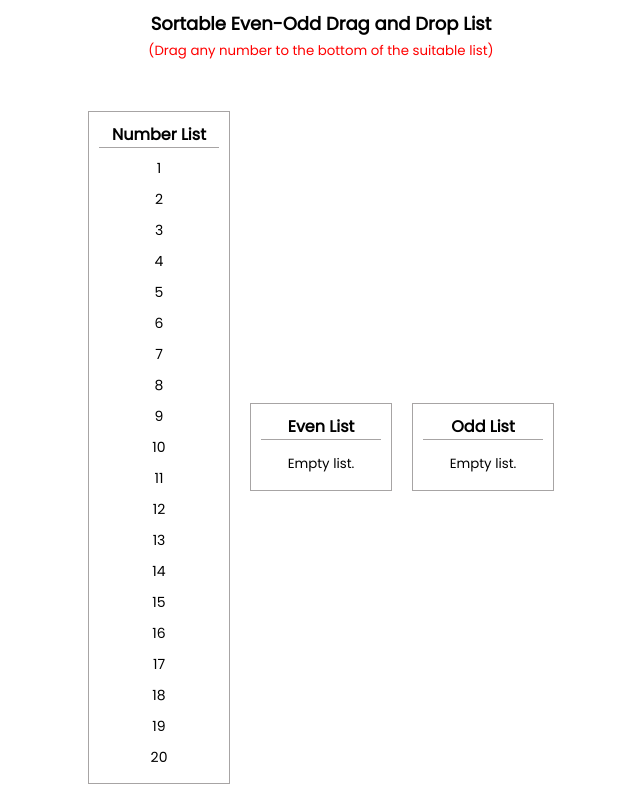
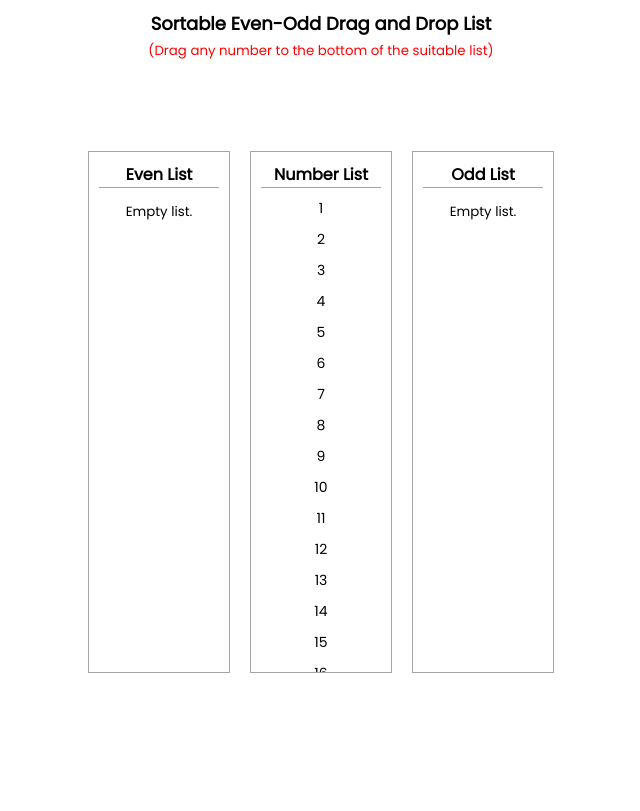
Before and after one commit to Shah-Shishir/sortable-evenodd-dndlist, a plain HTML site: page index.html in a window 1280 px wide. Shown: the whole page, without its empty margins (319-959 px from the left). Drawn offline with Linux system fonts and the light colour scheme.

Commit message:
some improvement

```diff
--- a/index.html
+++ b/index.html
@@ -14,14 +14,15 @@
     </div>
     <div class="wrapper">
       <div class="list-wrapper">
-        <h4>Number List</h4>
-        <ul id="number-list"></ul>
-      </div>
-      <div class="list-wrapper">
         <h4>Even List</h4>
         <small id="even-empty"> Empty list. </small>
         <ul id="even-list"></ul>
       </div>
+      <div class="list-wrapper">
+        <h4>Number List</h4>
+        <ul id="number-list"></ul>
+      </div>
+
       <div class="list-wrapper">
         <h4>Odd List</h4>
         <small id="odd-empty"> Empty list. </small>
--- a/style.scss
+++ b/style.scss
@@ -9,11 +9,13 @@
 .info {
   text-align: center;
   margin-bottom: 10px;
+
   h3 {
     margin-top: 10px;
     margin-bottom: 0;
     font-size: 18px;
   }
+
   small {
     color: red;
   }
@@ -23,29 +25,37 @@
   display: flex;
   justify-content: center;
   align-items: center;
-  min-height: calc(100vh - 50px);
+  min-height: calc(100vh - 120px);
   grid-gap: 20px;
+
   .list-wrapper {
     border: 1px solid #a7a4a4;
     padding: 10px;
     height: fit-content;
     width: 120px;
+    height: 500px;
+    overflow-x: hidden;
+    overflow-y: auto;
+
     h4 {
       text-align: center;
       margin-top: 0;
       margin-bottom: 10px;
       border-bottom: 1px solid #a7a4a4;
     }
+
     ul {
       list-style: none;
       margin-top: 0;
       margin-bottom: 5px;
       padding-left: 0;
+
       li {
         text-align: center;
         cursor: move;
         font-size: 14px;
         margin-bottom: 10px;
+
         &:last-child {
           margin-bottom: 0;
         }
@@ -63,12 +73,14 @@
   background: #fafafa;
   box-shadow: 0 3px 5px -1px #0003, 0 6px 10px #00000024, 0 1px 18px #0000001f;
   cursor: default;
+
   .toast-text {
     display: inline-block;
     padding: 5px 12px;
     color: rgba(0, 0, 0, 0.87);
     font-size: 14px;
   }
+
   .bottom-line {
     height: 2px;
     background: rgba(0, 0, 0, 0.54);
```
Also changed, not shown: style.css.
